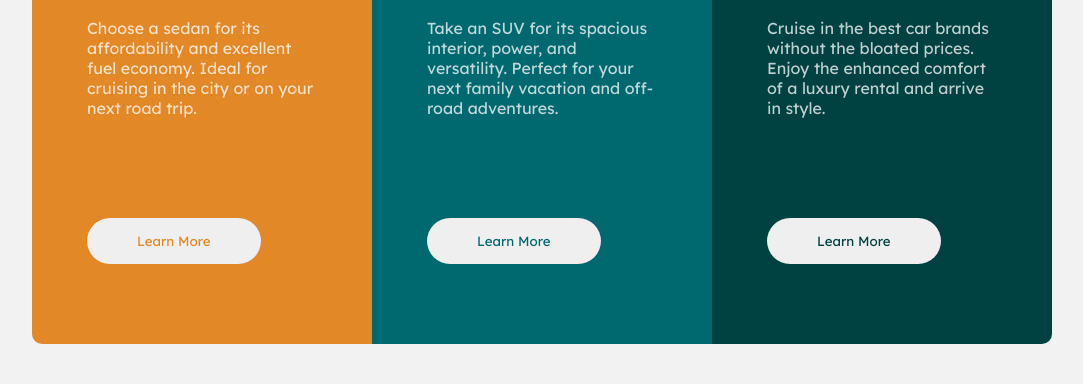
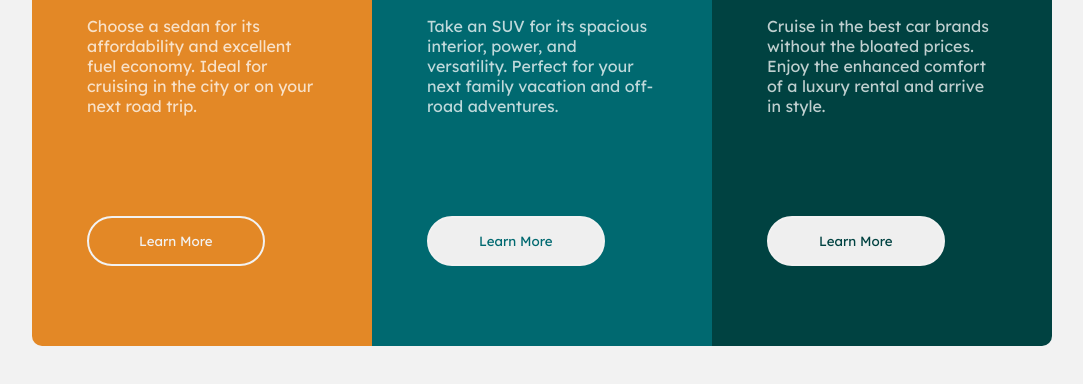
Before and after one commit to himi-patel/3-column-preview-card-component, a plain HTML site: page index.html in a window 1280 px wide. In both pictures the pointer is over the button 271 px from the left and 571 px from the top of the page. Shown: the part 330-714 px from the top of the page, without its empty margins (98-1181 px from the left). Drawn offline with Linux system fonts and the light colour scheme.

Commit message:
add hover effect

```diff
--- a/index.html
+++ b/index.html
@@ -67,10 +67,11 @@
       button {
         padding: 15px 50px;
         border-radius: 30px;
-        border: none;
+        border:2px solid  hsl(0, 0%, 95%);
         margin-top: 100px;
         font-family: "Lexend Deca";
         font-weight: 400;
+
       }
       img {
         margin-top: -20px;
@@ -90,6 +91,12 @@
       .luxury {
         background-color: hsl(179, 100%, 13%);
       }
+      button:hover
+      {
+        background-color: transparent;
+        color: hsl(0, 0%, 95%);
+        border:2px solid  hsl(0, 0%, 95%);
+      }
       @media screen and (max-width: 900px) {
         .container {
           max-width: 350px;
@@ -107,6 +114,7 @@
         button {
           margin-top: 40px;
         }
+
       }
     </style>
   </head>
```
